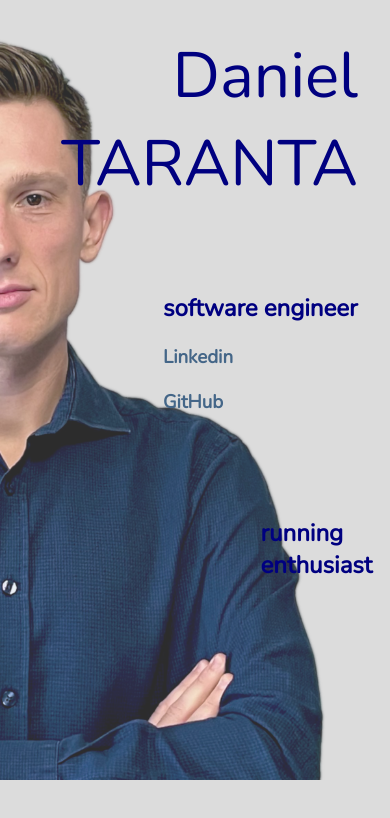
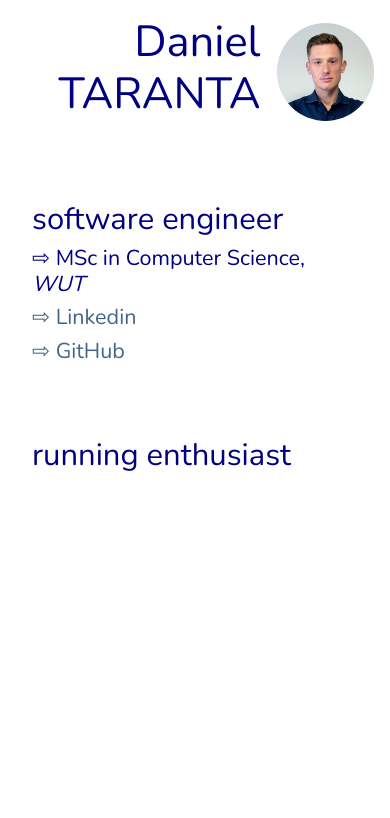
Before and after one commit to aquarioos/aquarioos.github.io, a website: page index.html in a window 390 px wide. Both pictures are taken after a click on the element "software engineer". Drawn offline with nearby package versions, Linux system fonts and the light colour scheme.

Commit message:
fixed mobile version

```diff
--- a/index.html
+++ b/index.html
@@ -11,34 +11,42 @@
     <link rel="preconnect" href="https://fonts.googleapis.com">
     <link rel="preconnect" href="https://fonts.gstatic.com" crossorigin>
     <link href="https://fonts.googleapis.com/css2?family=Nunito:wght@200;400&display=swap" rel="stylesheet">
-
     <script src="js/script.min.js" defer></script>
+    <!-- Bootstrap 5 -->
+    <!-- Latest compiled and minified CSS -->
+    <link href="https://cdn.jsdelivr.net/npm/bootstrap@5.3.1/dist/css/bootstrap.min.css" rel="stylesheet">
+    <!-- Latest compiled JavaScript -->
+    <script src="https://cdn.jsdelivr.net/npm/bootstrap@5.3.1/dist/js/bootstrap.bundle.min.js"></script>
 </head>
 
 <body onload="main()">
     <main>
-        <h1 id="main-header">Daniel<br>TARANTA</h1>
+        <div class="d-flex flex-row-reverse align-items-end">
+            <img class="profile-photo rounded-circle" src="img/profile.jpg" />
+            <h1 class="display-1" id="main-header">Daniel<br>TARANTA</h1>
+        </div>
         <section>
-            <h2 onclick="toggleSection(this)">software engineer</h2>
-            <div class="items">
-                <h3 class="hidden">
-                    <a href="https://www.linkedin.com/in/daniel-taranta-3393789a" target="_blank">Linkedin</a>
-                </h3>
-                <h3 class="hidden">
-                    <a href="https://github.com/aquarioos" target="_blank">GitHub</a>
-                </h3>
+            <h2 class="display-5" data-bs-toggle="collapse" href="#software-engineer-section">software engineer</h2>
+            <div id="software-engineer-section" class="collapse">
+                <h4>&#8680; MSc in Computer Science, <i>WUT</i></h4>
+                <h4>
+                    <a href="https://www.linkedin.com/in/daniel-taranta-3393789a" target="_blank">&#8680; Linkedin</a>
+                </h4>
+                <h4>
+                    <a href="https://github.com/aquarioos" target="_blank">&#8680; GitHub</a>
+                </h4>
             </div>
         </section>
         <section>
-            <h2 onclick="toggleSection(this)">running enthusiast</h2>
-            <div class="items">
-                <h3>&#8680; PRs</h3>
+            <h2 class="display-5" data-bs-toggle="collapse" href="#running-section">running enthusiast</h2>
+            <div id="running-section" class="collapse">
+                <h4>&#8680; PRs</h4>
                 <ul>
                     <li>5K &rarr; 00:19:04 <i>(2022-09-17)</i></li>
                     <li>10K &rarr; 00:39:06 <i>(2021-09-19)</i></li>
                     <li>21K &rarr; 01:28:53 <i>(2022-05-15)</i></li>
                 </ul>
-                <h3>&#8680; best results (according to UTMB)</h3>
+                <h4>&#8680; best results (according to UTMB)</h4>
                 <ul>
                     <li>Salamandra Ultra Trail 2022 - 25K/+1450<br>
                         <i>02:24:33</i> &rarr; 4/97
--- a/js/script.min.js
+++ b/js/script.min.js
@@ -1 +1 @@
-var appear=function(){let header=document.getElementById("main-header");header.style.opacity="100%"};var openItems=function(obj){for(let item of Object.values(obj.children).filter(c=>c.classList.contains("items"))){item.style.display="block"}};var closeItems=function(obj){for(let item of Object.values(obj.children).filter(c=>c.classList.contains("items"))){for(let photo of Object.values(item.children).filter(p=>p.classList.contains("photo"))){photo.style.display="none"}item.style.display="none"}};var toggleSection=function(evt){let parent=evt.parentElement;if(parent.classList.contains("opened")){parent.classList.remove("opened");closeItems(parent);setTimeout(()=>parent.style.width="25%",400)}else{parent.classList.add("opened");parent.style.width="50%";setTimeout(()=>openItems(parent),400)}};var main=function(){setTimeout(appear,400)};
+var appear=function(){let header=document.getElementById("main-header");header.style.opacity="100%"};var openItems=function(obj){for(let item of Object.values(obj.children).filter(c=>c.classList.contains("items"))){item.style.display="block"}};var closeItems=function(obj){for(let item of Object.values(obj.children).filter(c=>c.classList.contains("items"))){for(let photo of Object.values(item.children).filter(p=>p.classList.contains("photo"))){photo.style.display="none"}item.style.display="none"}};var toggleSection=function(evt){let parent=evt.parentElement;if(parent.classList.contains("opened")){parent.classList.remove("opened");closeItems(parent)}else{parent.classList.add("opened");setTimeout(()=>openItems(parent),400)}};var main=function(){setTimeout(appear,400)};
--- a/style/style.scss
+++ b/style/style.scss
@@ -18,6 +18,21 @@ main {
     color: navy;
     transition-timing-function: ease-in-out;
 
+    img.profile-photo {
+        display: none;
+        height: 25vw;
+        width: 25vw;
+        margin: 1rem 1rem 3rem 0;
+    }
+
+    @media (max-width: 750px) {
+        background-image: none;
+
+        img.profile-photo {
+            display: block;
+        }
+    }
+
     h1 {
         text-align: right;
         margin: 2rem;
@@ -25,14 +40,21 @@ main {
         font-weight: 200;
         transition: 2s;
         opacity: 0%;
-        font-size: 4rem;
+
+        @media (max-width: 750px) {
+            margin: 1rem 1rem 3rem 0;
+        }
     }
 
     section {
         margin: 2rem;
         transition: 0.4s;
-        width: 25%;
+        width: 50%;
         text-align: left;
+
+        @media (max-width: 750px) {
+            width: calc(100% - 4rem);
+        }
 
         h2 {
             position: relative;
```
Also changed, not shown: img/profile.jpg (added), style/style.css, 1 other file.
